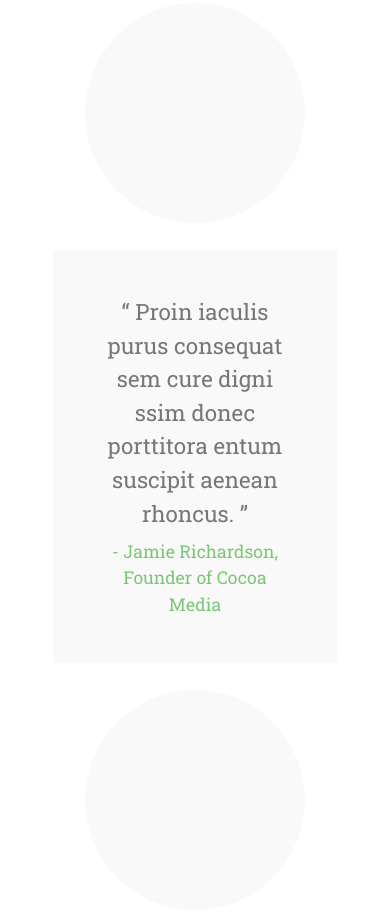
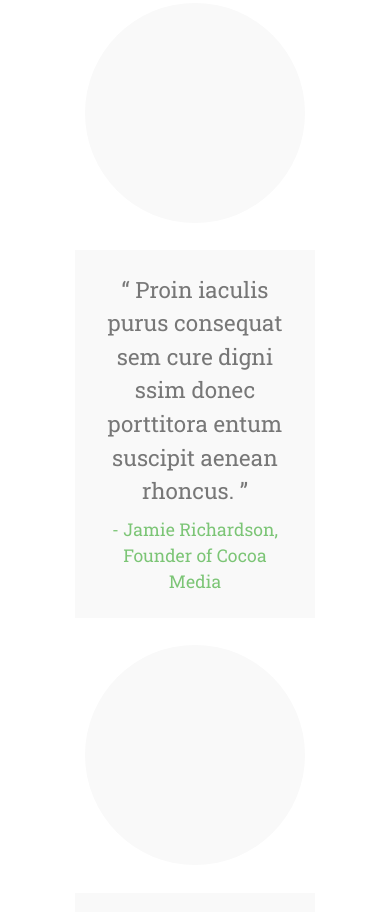
Before and after one commit to TeresaCza/challenge3, a plain HTML site: page index.html in a window 390 px wide. Shown: the part 5691-6603 px from the top of the page. Drawn offline with nearby package versions, Linux system fonts and the light colour scheme.

Commit message:
Fix padding in blockquote on mobile

```diff
--- a/css/style.css
+++ b/css/style.css
@@ -609,6 +609,12 @@ blockquote {
   }
 }
 
+@media (max-width: 400px){
+  blockquote {
+    padding: 1em;
+  }
+}
+
 /*Contact section styles*/
 #contact {
   background-color: var(--green);
```
